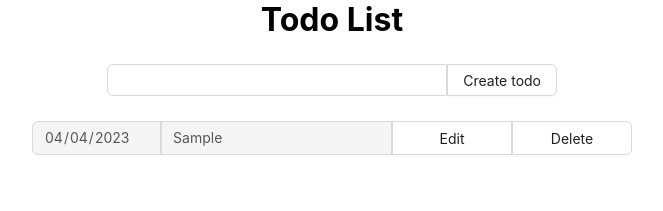
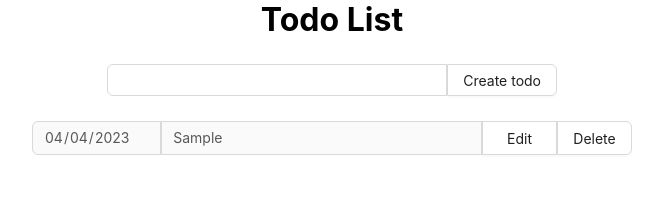
Before and after one commit to diomedik/todo-list-test, a React (Create React App) app: page / in a window 1280 px wide. Both pictures are taken after typing "Sample" into the empty fields and a click on the button "Create todo". Shown: the top 211 px of the page, without its empty margins (308-971 px from the left). Built offline with nearby package versions, Linux system fonts and the light colour scheme.

Commit message:
Moved disabled styles for input to Input folder

```diff
--- /dev/null
+++ b/src/components/Input/Input.css
@@ -0,0 +1,4 @@
+.input.ant-input-disabled {
+    color: rgba(0, 0, 0, 0.65);
+    background-color: rgba(0, 0, 0, 0.02);
+}
--- a/src/components/Input/Input.tsx
+++ b/src/components/Input/Input.tsx
@@ -1,4 +1,7 @@
 import React from 'react';
 import { Input as InputUI, InputProps } from 'antd';
+import './Input.css';
 
-export const Input = (props: InputProps) => <InputUI {...props} />;
+export const Input = (props: InputProps) => (
+    <InputUI className={`${props.className} .input.ant-input-disabled`} {...props} />
+);
--- a/src/components/TodoItem/TodoItem.css
+++ b/src/components/TodoItem/TodoItem.css
@@ -4,17 +4,17 @@
 }
 
 .todo-item-date {
-    width: 215px;
+    width: 175px;
     border-radius: 6px 0 0 6px;
 }
 
 .todo-item-description {
-    width: 400px;
+    width: 450px;
     border-radius: 0;
 }
 
 .button {
-    width: 120px;
+    width: 75px;
     border-radius: 0;
     height: 100%;
 }
@@ -23,10 +23,6 @@
     border-radius: 0 6px 6px 0;
 }
 
-.input.ant-input-disabled {
-    color: rgba(0, 0, 0, 0.65);
-}
-
 .todo-item-buttons-container {
     display: flex;
     flex-direction: row;
```
